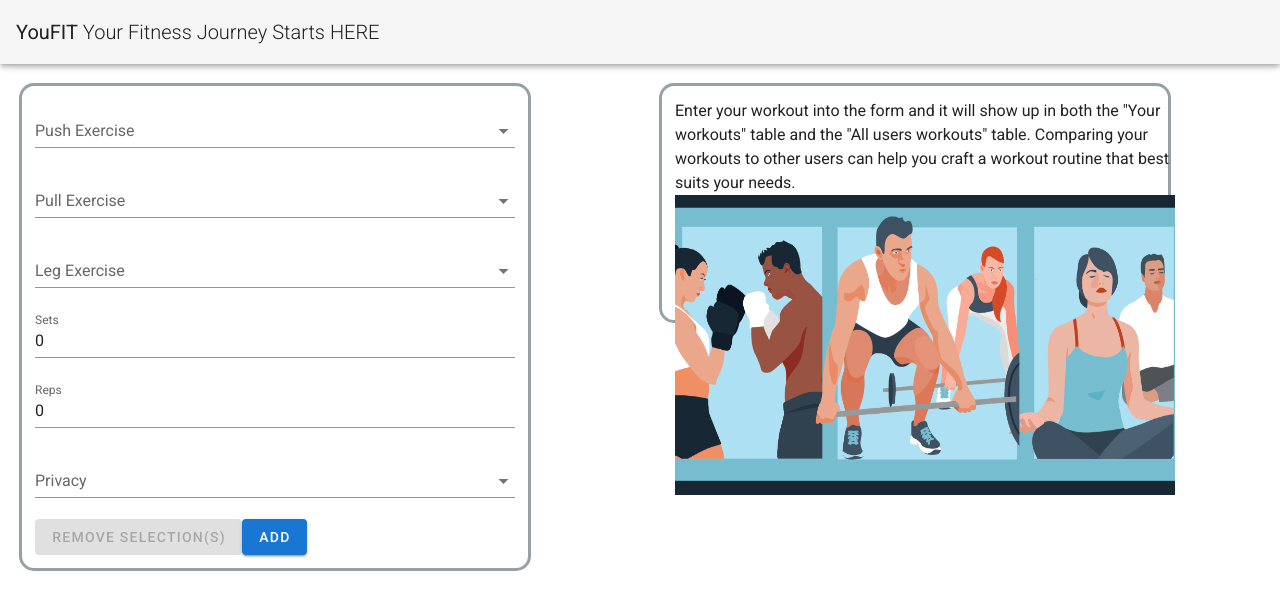
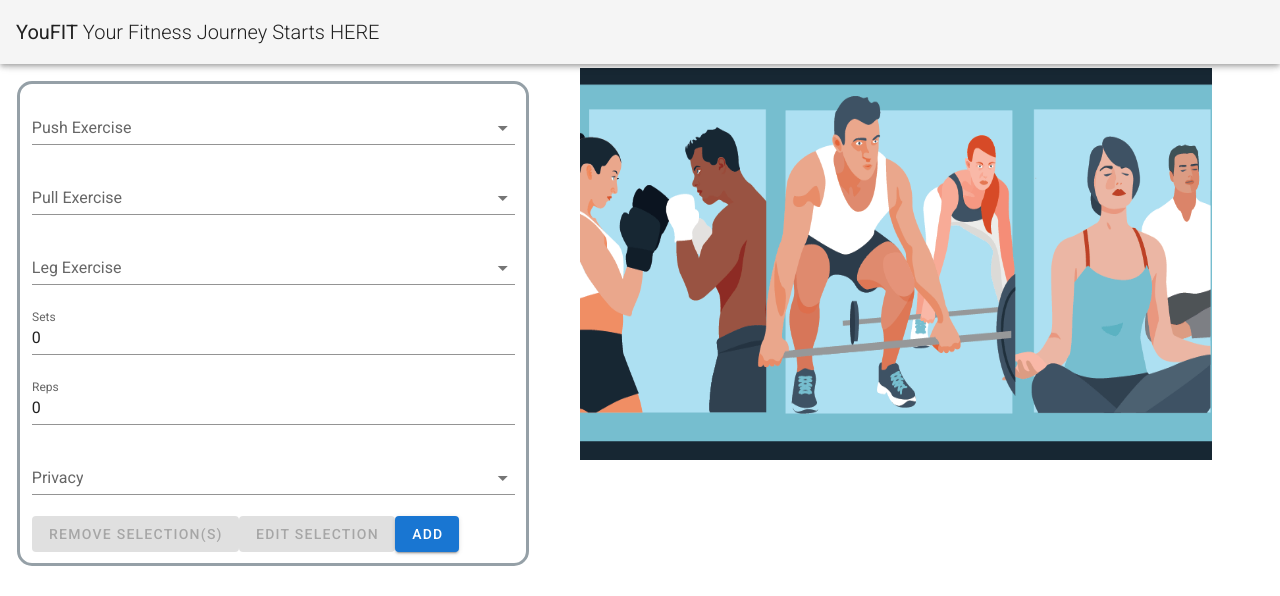
Before and after one commit to beaujarson/FitnessApp, a Vue app: page /budget in a window 1280 px wide. Shown: the top 596 px of the page. Built offline with nearby package versions, Linux system fonts and the light colour scheme; no server answers.

Commit message:
Organizing

```diff
--- a/package.json
+++ b/package.json
@@ -1,5 +1,5 @@
 {
-  "name": "my-first-vue",
+  "name": "You-Fit",
   "version": "0.1.0",
   "private": true,
   "scripts": {
--- a/public/index.html
+++ b/public/index.html
@@ -5,13 +5,13 @@
     <meta http-equiv="X-UA-Compatible" content="IE=edge">
     <meta name="viewport" content="width=device-width,initial-scale=1.0">
     <link rel="icon" href="<%= BASE_URL %>favicon.ico">
-    <title>my-first-vue</title>
+    <title>You-Fit</title>
     <link rel="stylesheet" href="https://fonts.googleapis.com/css?family=Roboto:100,300,400,500,700,900">
     <link rel="stylesheet" href="https://cdn.jsdelivr.net/npm/@mdi/font@latest/css/materialdesignicons.min.css">
   </head>
   <body>
     <noscript>
-      <strong>We're sorry but my-first-vue doesn't work properly without JavaScript enabled. Please enable it to continue.</strong>
+      <strong>We're sorry but You-Fit doesn't work properly without JavaScript enabled. Please enable it to continue.</strong>
     </noscript>
     <div id="app"></div>
     <!-- built files will be auto injected -->
--- a/src/components/Budget.vue
+++ b/src/components/Budget.vue
@@ -47,6 +47,18 @@
       </v-tooltip>
       <v-tooltip bottom>
         <template v-slot:activator="{ on }">
+          <v-btn
+            color="primary"
+            @click="editFileButtonHandler"
+            v-on="on"
+            v-bind:disabled="userSelections.length == 0"
+            >Edit Selection</v-btn
+          >
+        </template>
+        <span>Add item to the table.</span>
+      </v-tooltip>
+      <v-tooltip bottom>
+        <template v-slot:activator="{ on }">
           <v-btn color="primary" @click="yourButtonHandler" v-on="on"
             >Add</v-btn
           >
@@ -55,17 +67,7 @@
       </v-tooltip>
     </div>
 
-    <p id="one">
-       Enter your workout into the form and it will show up in both the "Your
-
-      workouts" table and the "All users workouts" table. Comparing your
-
-      workouts to other users can help you craft a workout routine that best
-
-      suits your needs.
-
-      <img :src="image" height="300px" width="500px">
-    </p>
+    <img id="pic" :src="image" height="300px" width="500px">
 
     <v-simple-table id="publicTable" fixed-header>
       <div id="th">| Your workouts |</div>
@@ -209,6 +211,20 @@ export default {
       }
     },
 
+    editFileButtonHandler() {
+      var result = this.myWorkoutPrivate.find(r => r.mykey == this.userSelections[0]);
+      if (result.Privacy == "Public") {
+        this.$router.push({ path: "/editor" });
+      } else if (store.state.userEmail == result.Email && result.Privacy == "Private"
+      ) {
+        this.$router.push({ path: "/editor" });
+      } else {
+        this.error = true;
+        this.text = "That file doesn't belong to you! ";
+        alert("That file doesn't belong to you! ");
+      }
+    },
+
     yourButtonHandler() {
       if (this.privacy == "Private") {
         AppDB.ref("workoutPrivate")
@@ -219,7 +235,9 @@ export default {
             Pull: this.pullExercise,
             Legs: this.legExercise,
             Sets: this.sets,
-            Reps: this.reps
+            Reps: this.reps,
+            Privacy: this.privacy,
+            Notes: ""
           });
       } else {
         AppDB.ref("workoutPrivate")
@@ -230,7 +248,9 @@ export default {
             Pull: this.pullExercise,
             Legs: this.legExercise,
             Sets: this.sets,
-            Reps: this.reps
+            Reps: this.reps,
+            Privacy: this.privacy,
+            Notes: ""
           });
         AppDB.ref("workoutPublic")
           .push()
@@ -240,7 +260,9 @@ export default {
             Pull: this.pullExercise,
             Legs: this.legExercise,
             Sets: this.sets,
-            Reps: this.reps
+            Reps: this.reps,
+            Privacy: this.privacy,
+            Notes: ""
           });
       }
     },
@@ -261,11 +283,19 @@ export default {
     selectionHandler(changeEvent) {
       const whichKey = changeEvent.target.id;
       if (changeEvent.target.checked) {
+        store.state.setKey(whichKey);
         this.userSelections.push(whichKey);
       } else {
         this.userSelections = this.userSelections.filter(function(value) {
-          return value != whichKey;
+          if (value != whichKey) {
+            store.state.setKey(value);
+            return true;
+          }
+          return false;
         });
+        if (this.userSelections.length == 0) {
+          store.state.setKey("");
+        }
       }
     }
   },
@@ -312,15 +342,12 @@ export default {
   grid-column-start: 2;
 }
 
-#one {
+#pic {
+  width: 50vw;
+  height: 400px;
   grid-column-start: 2;
-  width: 30vw;
-  height: 30vh;
-  padding: 2%;
-  margin: 3%;
-  border-color: hsl(204, 9%, 62%);
-  border-style: solid;
-  border-radius: 15px;
+  grid-row: 1;
+  padding: 4px;
 }
 
 #th {
--- /dev/null
+++ b/src/components/Editor.vue
@@ -0,0 +1,104 @@
+<template>
+  <div id="page">
+    <h2>Workout Notes: {{ email }}</h2>
+    <br />
+    <div id="editor">
+      <textarea
+        v-model="notes"
+        v-on:input="changeHandler"
+        placeholder=""
+        type="text"
+      >
+      </textarea>
+    </div>
+  </div>
+</template>
+
+<script>
+import { AppDB } from "../db-init.js";
+import store from "../store.js";
+export default {
+  store,
+  data() {
+    return {
+      currKey: store.state.key,
+      notes: "",
+      email: "",
+    };
+  },
+  methods: {
+    async changeHandler() {
+    var entry;
+    await AppDB.ref().child("workoutPublic/" + store.state.key).once('value', function(snapshot) {
+      if(snapshot.exists()) {
+        entry = true;
+      } else {
+        entry = false;
+      }
+    });
+    if(entry == true) {
+        AppDB.ref().child("workoutPublic/" + store.state.key).update({ Notes: this.notes });
+    } else {
+      AppDB.ref().child("workoutPrivate/" + store.state.key).update({ Notes: this.notes });
+    }
+    },
+    firebaseUpdateHandler(snapshot) {
+      this.notes = snapshot.val();
+    }
+  },
+   async mounted() {
+    var entry;
+    await AppDB.ref().child("workoutPublic/" + store.state.key).once('value', function(snapshot) {
+      if(snapshot.exists()) {
+        entry = true;
+      } else {
+        entry = false;
+      }
+    });
+    if (entry === true) {
+      AppDB.ref().child("workoutPublic/" + store.state.key).on("child_changed", this.firebaseUpdateHandler);
+      AppDB.ref().child("workoutPublic/" + store.state.key + "/Notes/").once('value').then((snapshot) => this.firebaseUpdateHandler(snapshot));
+      AppDB.ref().child("workoutPublic/" + store.state.key + "/Email/").once('value').then((snapshot) => this.email = snapshot.val());
+    }
+    else
+    {
+      AppDB.ref().child("workoutPrivate/" + store.state.key).on("child_changed", this.firebaseUpdateHandler);
+      AppDB.ref().child("workoutPrivate/" + store.state.key + "/Notes/").once('value').then((snapshot) => this.firebaseUpdateHandler(snapshot));
+      AppDB.ref().child("workoutPrivate/" + store.state.key + "/Email/").once('value').then((snapshot) => this.email = snapshot.val());
+    }
+
+  },
+  beforeDestroy() {
+    const entry = AppDB.ref().child("public/" + store.state.key);
+    if (entry != null) {
+      entry.off("child_changed", this.firebaseUpdateHandler);
+    } else {
+      AppDB.ref()
+        .child("private/" + store.state.key)
+        .off("child_changed", this.firebaseUpdateHandler);
+    }
+  }
+};
+</script>
+
+<style>
+#editor {
+  margin: 0;
+  height: 100%;
+}
+textarea {
+  position: absolute;
+  top: 80px; /* Header Height */
+  bottom: 20px; /* Footer Height */
+  width: 90%;
+  right: 0;
+  left: 0;
+  margin-left: auto;
+  margin-right: auto;
+  border: 2px solid lightgray;
+  border-radius: 4px;
+}
+h2 {
+  padding: 4%;
+}
+</style>
--- a/src/route-init.js
+++ b/src/route-init.js
@@ -1,5 +1,6 @@
 import Budget from "@/components/Budget.vue";
 import Login from "@/components/Login.vue";
+import Editor from "@/components/Editor.vue";
 import Vue from "vue";
 import VueRouter from "vue-router";
 
@@ -7,7 +8,8 @@ Vue.use(VueRouter);
 /* Map path to component */
 const routeTable = [
   { path: "/", component: Login },
-  { path: "/budget", component: Budget }
+  { path: "/budget", component: Budget },
+  { path: "/editor", component: Editor }
 ];
 
 const AppRouter = new VueRouter({ routes: routeTable, mode: "history", base: process.env.NODE_ENV === "production"
--- a/src/store.js
+++ b/src/store.js
@@ -6,8 +6,12 @@ Vue.use(Vuex)
 export default new Vuex.Store({
   state: {
     userEmail: "",
+    key: "",
     setUserEmail(email) {
       this.userEmail = email;
+    },
+    setKey(key) {
+      this.key = key;
     }
   },
 })
```
Also changed, not shown: 2 other files (tests, documents, lock files or other folders).
